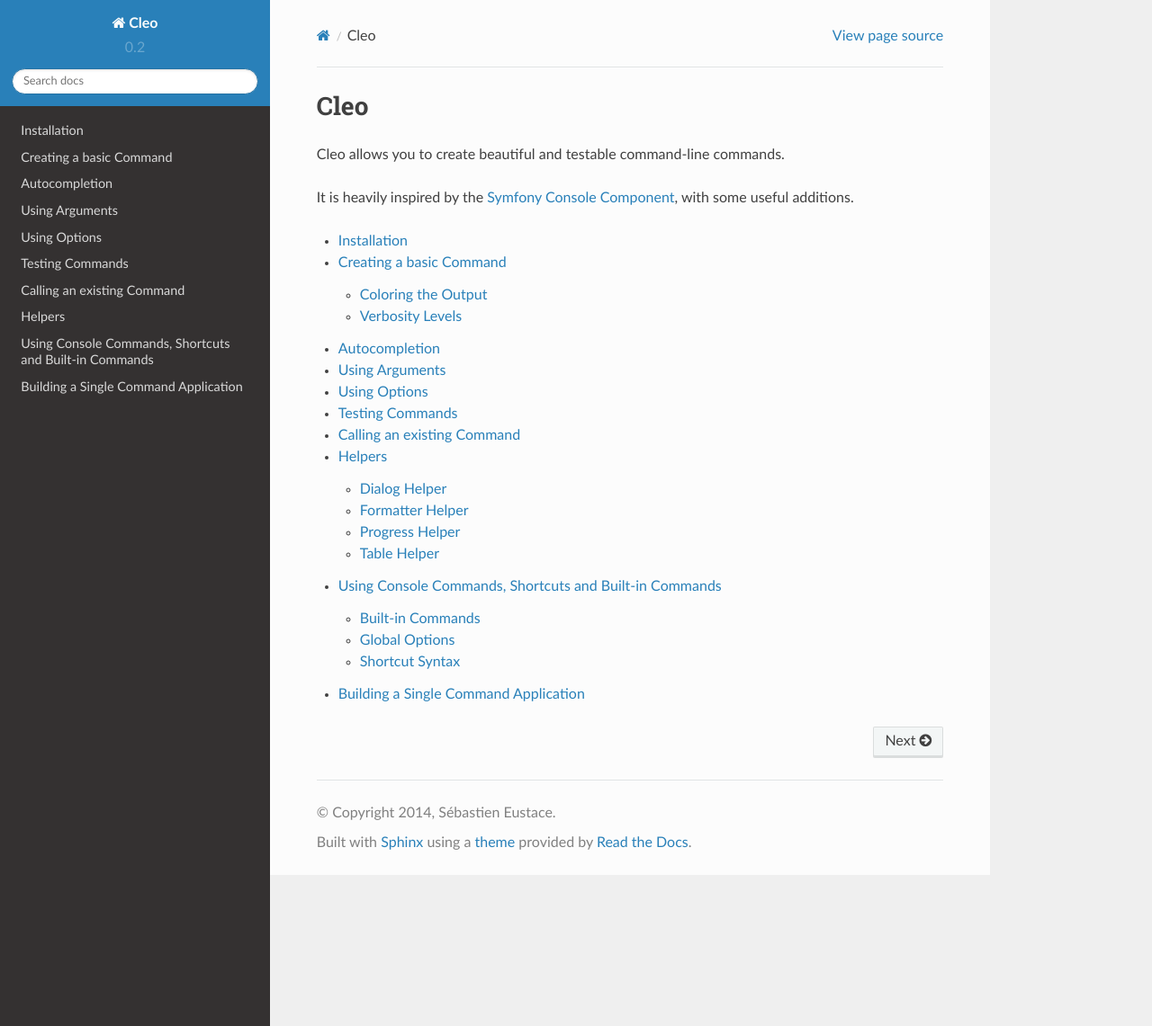
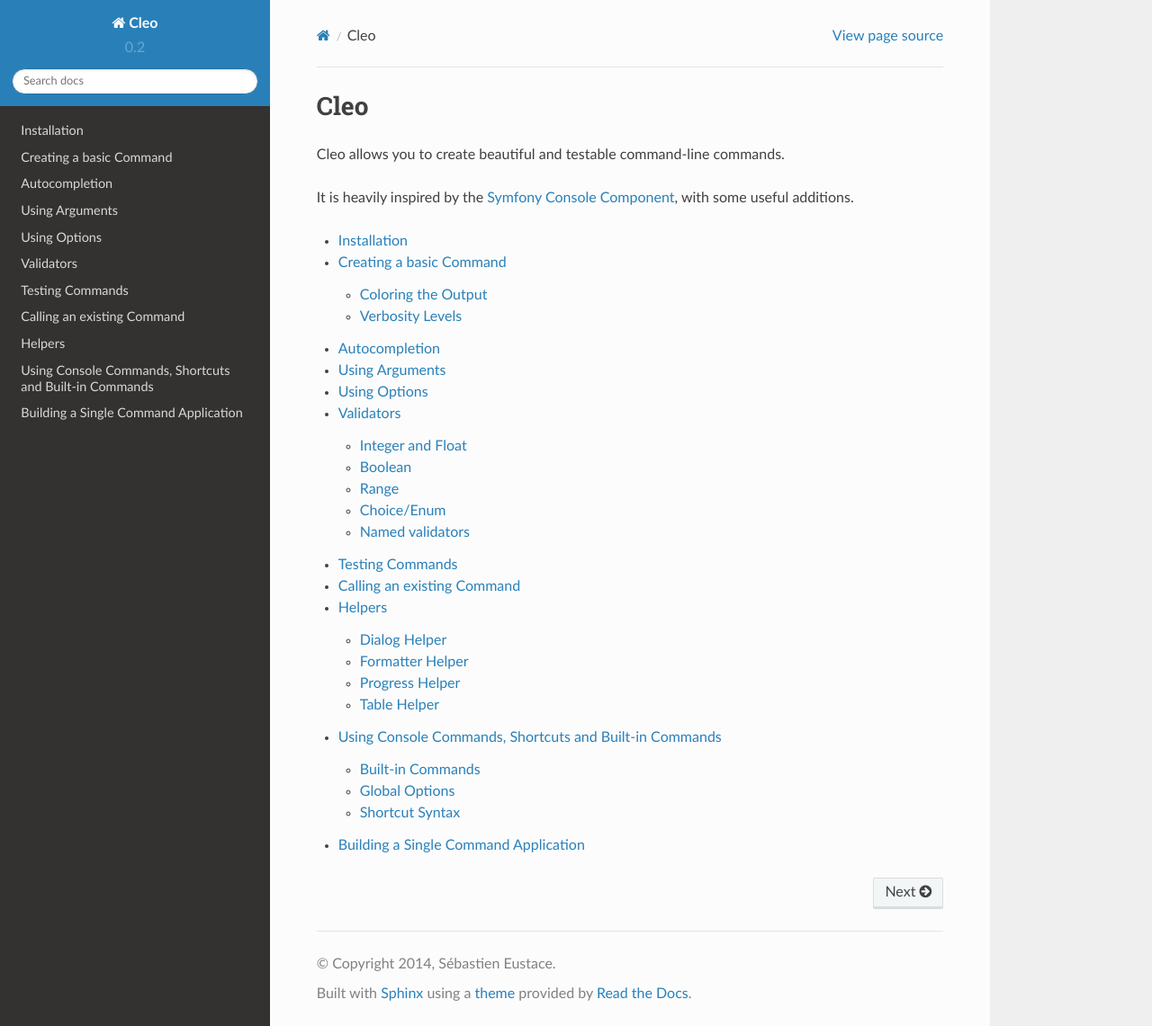
Before and after one commit to python-poetry/cleo, a Sphinx documentation site: the page built from docs/index.rst, in a window 1280 px wide and 1141 px high. Shown: the whole window at 90% size. Built offline with Sphinx 7.4.7 and the Read the Docs theme 2.0.0, drawn with Linux system fonts in a browser that asks for light colours; part of the change alters nothing that is shown.

Commit message:
Adds validators documentation

```diff
--- a/docs/index.rst
+++ b/docs/index.rst
@@ -13,6 +13,7 @@ with some useful additions.
     introduction
     arguments
     options
+    validators
     testing
     existing_command
     helpers/index
--- /dev/null
+++ b/docs/validators.rst
@@ -0,0 +1,85 @@
+Validators
+==========
+
+Validators are a convenient way to check and adapt the type of an argument or an option.
+
+.. code-block:: python
+
+    @app.option('iterations', value_required=True, default=1,
+                validator=Integer())
+    def greet(i, o):
+        # ...
+
+
+For now, there are only a few built-in validators:
+
+.. note::
+
+    It is important to note that there is no ``String()`` validator. The reason is quite simple:
+    By default, the command line arguments and options are considered strings, so there is no need
+    to specify it.
+
+
+Integer and Float
+-----------------
+
+Those validators are self-explanatory.
+
+
+Boolean
+-------
+
+The ``Boolean()`` validator only accepts the following values: *1*, *true*, *yes*, *y*, *on*
+and their negatives (*0*, *no*, *n*, *off*) or native boolean types (*True*, *False*).
+
+
+Range
+-----
+
+The `Range()`` validator accepts a value that must be comprised inside a specified range.
+
+The range can be of anything that can be compared to the specified value, like integers, floats or string.
+
+The default validator for ranges is `Integer` but it can be changed.
+
+
+.. code-block:: python
+
+    # Not including the boundaries
+    Range(0, 6, include_min=False, include_max=False))
+
+    # Float validator
+    Range(12.34, 56.78, validator=Float())
+
+    # String validator (just pass None as validator value)
+    Range('c', 'h', validator=None)
+
+
+Choice/Enum
+-----------
+
+The ``Choice()`` (or its alias ``Enum``) restricts a possible value to a specified set of choices.
+
+
+.. code-block:: python
+
+    Choice(['orange', 'blue', 'yellow'])
+
+    # With validator
+    Choice([1, 3, 5, 7, 11], validator=Integer())
+
+
+Named validators
+----------------
+
+Instead of declaring explicitely the validators it is possible to use their internal names:
+
+    * ``Boolean``: ``boolean``
+    * ``Integer``: ``integer``
+    * ``Float``: ``boolean``
+    * ``Choice/Enum``: ``choice`` or ``enum``
+    * ``Range``: ``range``
+
+.. note::
+
+    When using named validators, the corresponding generated validator will have its default options.
```
